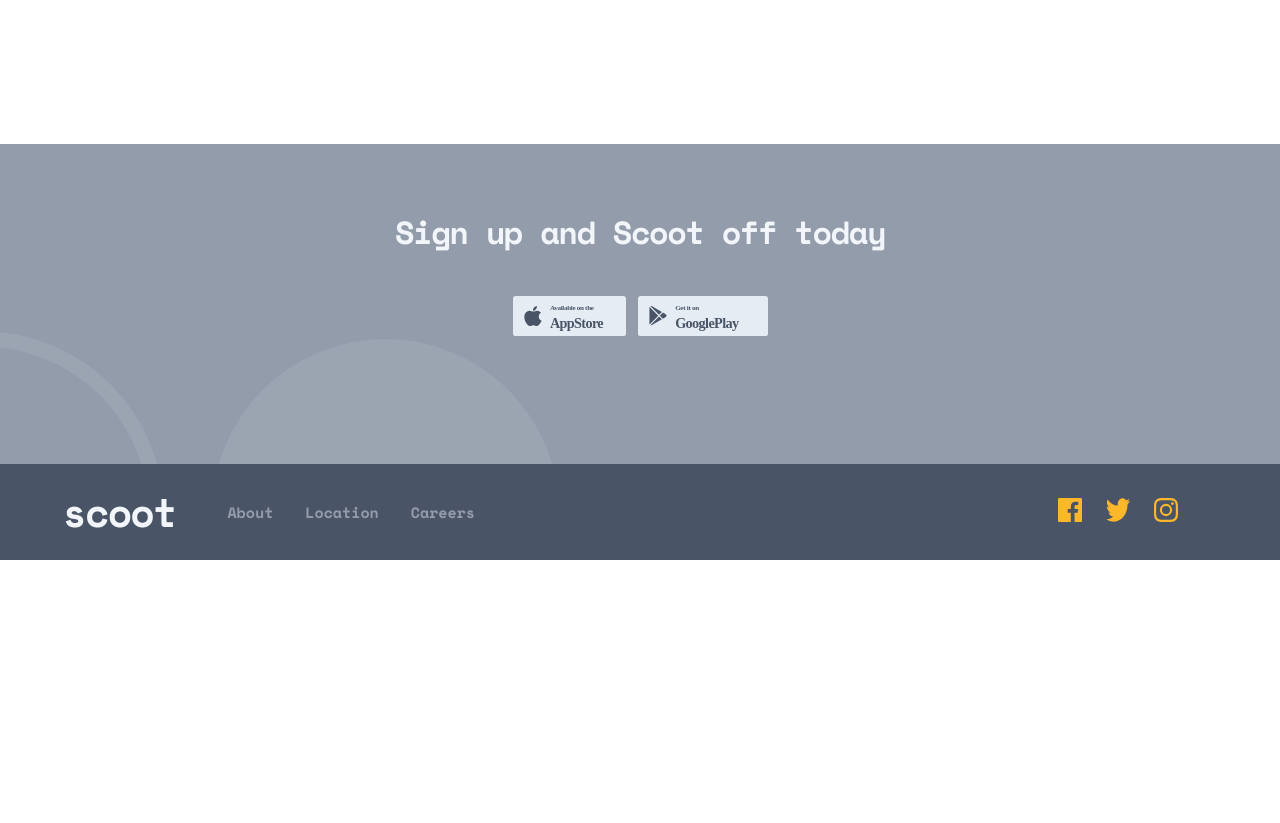
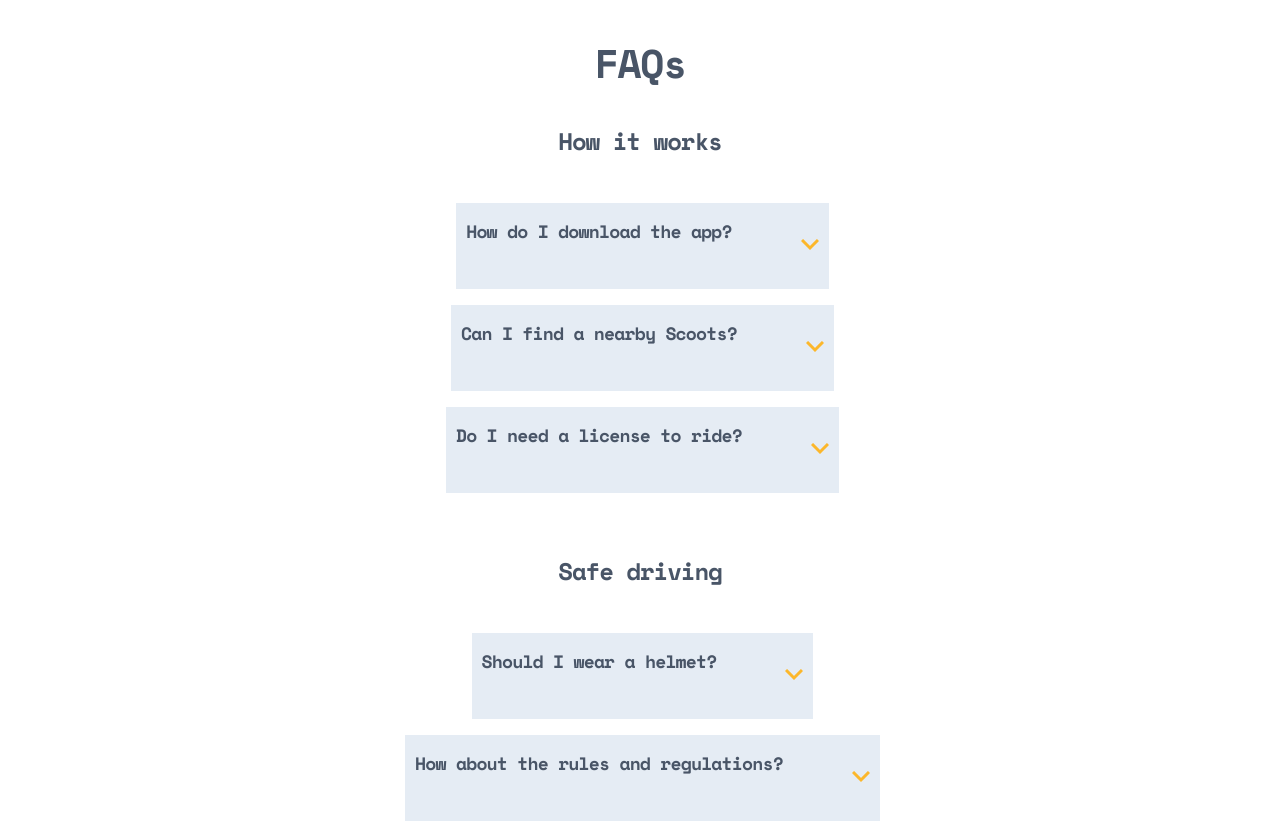
Before and after one commit to jNembhard/scoot, a React (Create React App) app: page /about in a window 1280 px wide. Shown: the part 3540-4363 px from the top of the page. Before the commit the page ends 4136 px from the top, so only its background shows below. Built offline with nearby package versions, Linux system fonts and the light colour scheme.

Commit message:
Added accordion usestate logic

```diff
--- a/package.json
+++ b/package.json
@@ -6,6 +6,7 @@
     "@testing-library/jest-dom": "^5.16.1",
     "@testing-library/react": "^12.1.2",
     "@testing-library/user-event": "^13.5.0",
+    "framer-motion": "^6.2.6",
     "react": "^17.0.2",
     "react-dom": "^17.0.2",
     "react-router-dom": "^6.2.1",
--- /dev/null
+++ b/src/atoms/AccordionItem.js
@@ -0,0 +1,100 @@
+import { useState } from "react";
+import styled from "styled-components";
+import { motion, AnimatePresence } from "framer-motion";
+
+const chevron = process.env.PUBLIC_URL + "/assets/icons/chevron.svg";
+
+export default function AccordionItem({ question, answer }) {
+  const [active, setActive] = useState("");
+  const [rotate, setRotate] = useState("accordion__icon");
+
+  const toggleAccordion = () => {
+    setActive(active === "" ? "active" : "");
+    setRotate(
+      active === "active" ? "accordion__icon" : "accordion__icon rotate"
+    );
+  };
+  return (
+    <AccordionItemWrapper onClick={toggleAccordion}>
+      <ButtonWrapper>
+        <AccordionButton className={`${active}`}>
+          {question}
+          <ChevronContainer>
+            <Chevron src={chevron} className={`${rotate}`} alt="" />
+          </ChevronContainer>
+        </AccordionButton>
+      </ButtonWrapper>
+      <AnimatePresence initial={false}>
+        {active && (
+          <AnswerWrapper
+            initial="collapsed"
+            animate="open"
+            exit="collapsed"
+            variants={{
+              open: { opacity: 1, height: "auto" },
+              collapsed: { opacity: 0, height: 0 },
+            }}
+            transition={{ duration: 0.6, ease: [0.04, 0.62, 0.23, 0.98] }}
+          >
+            <Answer>{answer}</Answer>
+          </AnswerWrapper>
+        )}
+      </AnimatePresence>
+    </AccordionItemWrapper>
+  );
+}
+
+const AccordionItemWrapper = styled.li`
+  background-color: ${({ theme }) => theme.colors.lightGrey};
+  margin-bottom: 16px;
+
+  .accordion__icon {
+    margin-left: auto;
+    transition: transform 0.4s ease;
+  }
+  .rotate {
+    transform: rotate(180deg);
+  }
+`;
+
+const ButtonWrapper = styled.div`
+  background-color: transparent;
+`;
+const AccordionButton = styled.button`
+  text-align: left;
+  background-color: transparent;
+  font-family: "Space Mono", monospace;
+  display: inline-flex;
+  justify-content: space-between;
+  font-size: 18px;
+  line-height: 24px;
+  letter-spacing: -0.8px;
+  color: ${({ theme }) => theme.colors.darkNavy};
+  width: 100%;
+  cursor: pointer;
+  padding: 16px 10px;
+  border: none;
+`;
+
+const AnswerWrapper = styled(motion.div)`
+  background-color: transparent;
+  text-align: left;
+  overflow: hidden;
+  transition: max-height 0.6s ease;
+  margin: 0 32px 32px;
+`;
+const Answer = styled.p`
+  background-color: transparent;
+  color: ${({ theme }) => theme.colors.darkNavy};
+`;
+
+const ChevronContainer = styled.div`
+  display: inline-flex;
+  align-items: center;
+  justify-content: center;
+  margin: 20px 0 22px 69px;
+`;
+
+const Chevron = styled.img`
+  background-color: transparent;
+`;
--- /dev/null
+++ b/src/data/faqs.js
@@ -0,0 +1,38 @@
+export const faqs = [
+  {
+    id: 1,
+    question: "How do I download the app?",
+    answer:
+      "To download the Scoot app, you can search “Scoot” in both the App and Google Play stores. An even simpler way to do it would be to click the relevant link at the bottom of this page and you’ll be re-directed to the correct page.",
+  },
+  {
+    id: 2,
+    question: "Can I find a nearby Scoots?",
+    answer:
+      "Definitely! Simply open up the app and allow us to find your location while using it. We'll show you all of the closest Scoots and some extra useful information. ",
+  },
+  {
+    id: 3,
+    question: "Do I need a license to ride?",
+    answer:
+      "Yup! We provide information inside the app regarding local laws and the license you need to be able to ride our Scoots.",
+  },
+  {
+    id: 4,
+    question: "Should I wear a helmet?",
+    answer:
+      "Yes, please do! All cities have different laws. But we strongly strongly strongly recommend always wearing a helmet regardless of the local laws. We like you and we want you to be as safe as possible while Scooting.",
+  },
+  {
+    id: 5,
+    question: "How about the rules and regulations?",
+    answer:
+      "Now is not the time to be a rule breaker. Be sure you're complying with all local laws and regulations. Also, just be a good human being. Be sure not to park your Scoot where it can block access to buildings or get in people's way.",
+  },
+  {
+    id: 6,
+    question: "What if I damage my Scoot?",
+    answer:
+      "Be sure to read our terms and conditions carefully. Not the most fun job we know but we make it as clear as possible. There's an option to add insurance for each trip, or you can sign up for annual insurance if you're a regular Scooter.",
+  },
+];
--- /dev/null
+++ b/src/molecules/about/Accordion.js
@@ -0,0 +1,71 @@
+import AccordionItem from "../../atoms/AccordionItem";
+import { faqs } from "../../data/faqs";
+import styled from "styled-components";
+
+export default function Accordion() {
+  return (
+    <AccordionWrapper>
+      <FAQContent>
+        <TitleWrap>
+          <Title>FAQs</Title>
+        </TitleWrap>
+        <SubTitleWrap>
+          <SubTitle>How it works</SubTitle>
+        </SubTitleWrap>
+      </FAQContent>
+      <ItemWrapper>
+        {faqs.slice(0, 3).map((faq) => (
+          <AccordionItem
+            key={faq.id}
+            id={faq.id}
+            question={faq.question}
+            answer={faq.answer}
+          />
+        ))}
+      </ItemWrapper>
+      <SubTitleWrap>
+        <SubTitle>Safe driving</SubTitle>
+      </SubTitleWrap>
+      <ItemWrapper>
+        {faqs.slice(3, 6).map((faq) => (
+          <AccordionItem
+            key={faq.id}
+            id={faq.id}
+            question={faq.question}
+            answer={faq.answer}
+          />
+        ))}
+      </ItemWrapper>
+    </AccordionWrapper>
+  );
+}
+
+const AccordionWrapper = styled.div`
+  display: flex;
+  flex-direction: column;
+  align-items: center;
+  justify-content: center;
+  margin: 0 32px 120px;
+`;
+const FAQContent = styled.div``;
+const TitleWrap = styled.div`
+  text-align: center;
+`;
+const Title = styled.h3`
+  color: ${({ theme }) => theme.colors.darkNavy};
+`;
+const SubTitleWrap = styled.div``;
+const SubTitle = styled.h4`
+  color: ${({ theme }) => theme.colors.darkNavy};
+  font-size: 24px;
+  line-height: 28px;
+  letter-spacing: -1.07px;
+`;
+const ItemWrapper = styled.ul`
+  list-style-type: none;
+  display: flex;
+  align-items: center;
+  justify-content: center;
+  flex-direction: column;
+  margin-left: -35px;
+`;
--- a/src/molecules/about/Value.js
+++ b/src/molecules/about/Value.js
@@ -32,8 +32,8 @@ const ValueWrapper = styled.section`
   align-items: center;
   justify-content: center;
   margin: 0 32px;
-  margin-bottom: 145px;
 `;
+
 const TitleWrapper = styled.div``;
 const Title = styled.h4`
   font-size: 32px;
--- a/src/pages/About.js
+++ b/src/pages/About.js
@@ -3,6 +3,7 @@ import ArrowFeatures from "../molecules/features/ArrowFeatures";
 import { arrowfeatures } from "../data/homedata/arrowfeatures.js";
 import Value from "../molecules/about/Value";
 import styled from "styled-components";
+import Accordion from "../molecules/about/Accordion";
 
 export default function About() {
   return (
@@ -22,6 +23,7 @@ export default function About() {
         ))}
       </ArrowWrap>
       <Value valuetitle="Our values" />
+      <Accordion />
     </>
   );
 }
```
Also changed, not shown: 1 other file (tests, documents, lock files or other folders).
